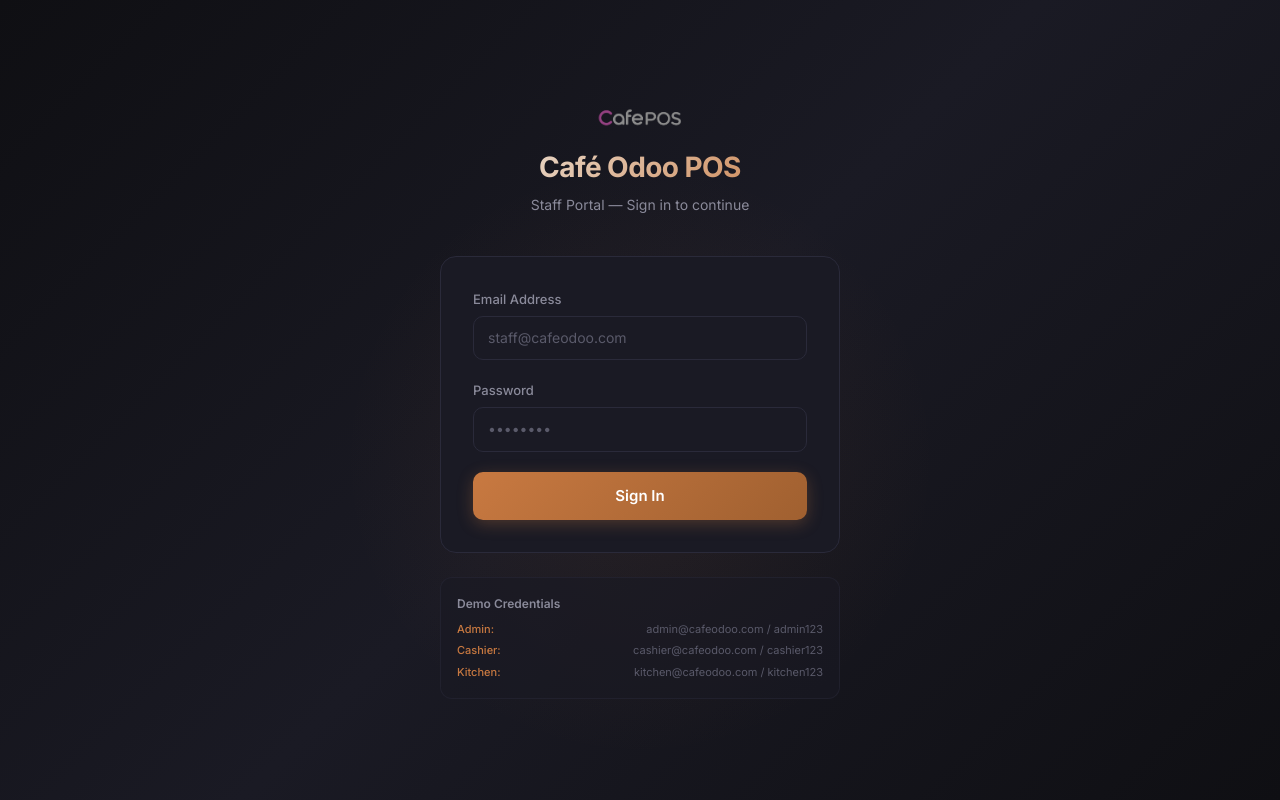
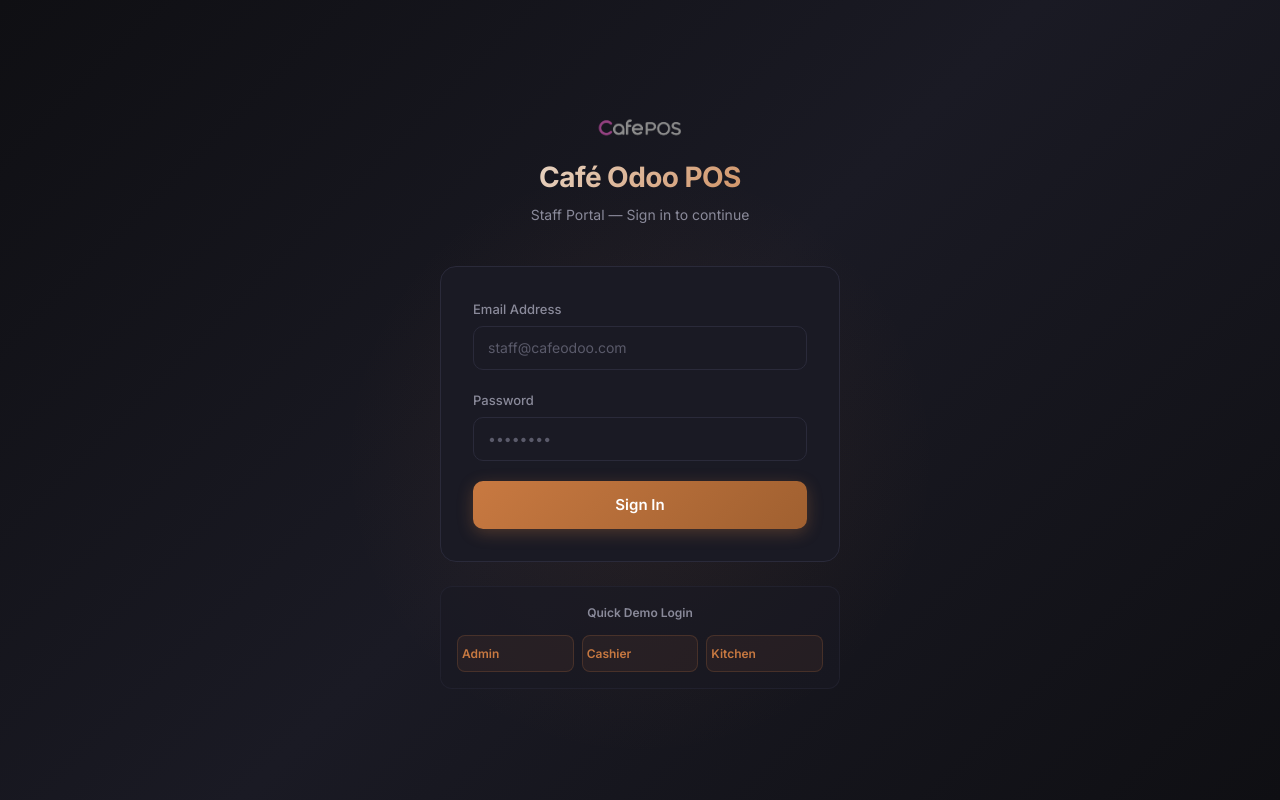
Before and after one commit to Shreyansh-32/OdooxPHCafe-pos, a Next.js app in the folder odoocafe/: page /login in a window 1280 px wide. Built offline with nearby package versions, Linux system fonts and the light colour scheme.

Commit message:
Convert staff demo credentials to quick login buttons

```diff
--- a/odoocafe/app/(auth)/login/page.tsx
+++ b/odoocafe/app/(auth)/login/page.tsx
@@ -16,10 +16,16 @@
   const {
     register,
     handleSubmit,
+    setValue,
     formState: { errors },
   } = useForm<StaffLoginInput>({
     resolver: zodResolver(staffLoginSchema),
   });
+
+  const fillCredentials = (email: string, pass: string) => {
+    setValue("email", email, { shouldValidate: true });
+    setValue("password", pass, { shouldValidate: true });
+  };
 
   const onSubmit = async (data: StaffLoginInput) => {
     setLoading(true);
@@ -181,27 +187,44 @@
             border: "1px solid rgba(42, 42, 58, 0.5)",
           }}
         >
-          <p style={{ fontSize: "12px", color: "#8a8a9a", margin: "0 0 8px", fontWeight: "600" }}>
-            Demo Credentials
+          <p style={{ fontSize: "12px", color: "#8a8a9a", margin: "0 0 12px", fontWeight: "600", textAlign: "center" }}>
+            Quick Demo Login
           </p>
-          <div style={{ display: "flex", flexDirection: "column", gap: "4px" }}>
+          <div style={{ display: "flex", gap: "8px" }}>
             {[
               { role: "Admin", email: "admin@cafeodoo.com", pass: "admin123" },
               { role: "Cashier", email: "cashier@cafeodoo.com", pass: "cashier123" },
               { role: "Kitchen", email: "kitchen@cafeodoo.com", pass: "kitchen123" },
             ].map((cred) => (
-              <div
+              <button
                 key={cred.role}
+                type="button"
+                id={`demo-btn-${cred.role.toLowerCase()}`}
+                onClick={() => fillCredentials(cred.email, cred.pass)}
                 style={{
-                  display: "flex",
-                  justifyContent: "space-between",
-                  fontSize: "11px",
-                  color: "#5a5a6a",
+                  flex: 1,
+                  padding: "8px 4px",
+                  borderRadius: "8px",
+                  border: "1px solid rgba(200, 121, 65, 0.2)",
+                  background: "rgba(200, 121, 65, 0.08)",
+                  color: "#c87941",
+                  fontSize: "12px",
+                  fontWeight: "600",
+                  cursor: "pointer",
+                  transition: "all 0.2s",
+                  textAlign: "center",
+                }}
+                onMouseEnter={(e) => {
+                  e.currentTarget.style.background = "rgba(200, 121, 65, 0.15)";
+                  e.currentTarget.style.borderColor = "rgba(200, 121, 65, 0.4)";
+                }}
+                onMouseLeave={(e) => {
+                  e.currentTarget.style.background = "rgba(200, 121, 65, 0.08)";
+                  e.currentTarget.style.borderColor = "rgba(200, 121, 65, 0.2)";
                 }}
               >
-                <span style={{ color: "#c87941", fontWeight: "500" }}>{cred.role}:</span>
-                <span>{cred.email} / {cred.pass}</span>
-              </div>
+                {cred.role}
+              </button>
             ))}
           </div>
         </div>
```
